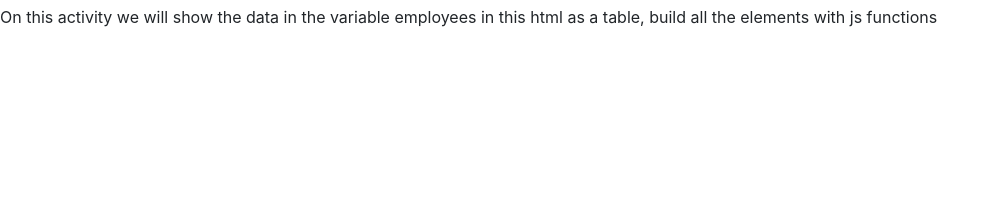
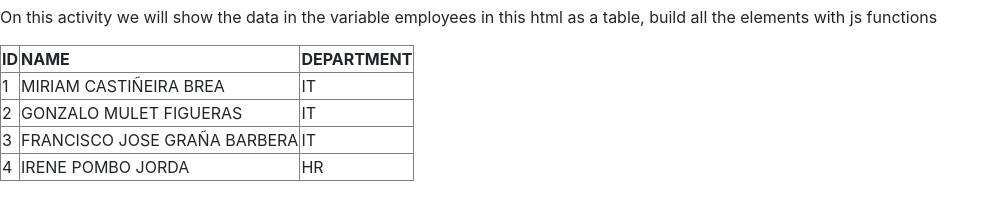
Before and after one commit to kpitantrueno/DEW-IVANDENIZ, a plain HTML site: page activity1/index.html in a window 1280 px wide. Shown: the part 51-270 px from the top of the page, without its empty margins (0-1000 px from the left). Drawn offline with nearby package versions, Linux system fonts and the light colour scheme.

Commit message:
first exercise finish

```diff
--- a/activity1/index.html
+++ b/activity1/index.html
@@ -15,7 +15,88 @@
     <p>On this activity we will show the data in the variable employees in this html as a table, build all the elements with js functions</p>
     <div id="table-container"></div>
     <script>
-     var employees = [{"id":1,"name":"MIRIAM CASTIÑEIRA BREA","department":"IT"},{"id":2,"name":"GONZALO MULET FIGUERAS","department":"IT"},{"id":3,"name":"FRANCISCO JOSE GRAÑA BARBERA","department":"IT"},{"id":4,"name":"IRENE POMBO JORDA","department":"HR"}]
+
+
+
+    var employees = [{"id":1,"name":"MIRIAM CASTIÑEIRA BREA","department":"IT"},{"id":2,"name":"GONZALO MULET FIGUERAS","department":"IT"},{"id":3,"name":"FRANCISCO JOSE GRAÑA BARBERA","department":"IT"},{"id":4,"name":"IRENE POMBO JORDA","department":"HR"}]
+
+    //CREO LA TABLA Y LA INYECTO EN EL BODY
+    var body = document.querySelector('body');
+    var table = document.createElement('table');
+    table.setAttribute('border', '1px');
+    body.appendChild(table);
+
+
+    //ME SITUO EN LA TABLA
+    var latable = document.querySelector('table');
+
+
+    //CREO LOS ENCABEZADOS
+    var thID = document.createElement('th');
+    thID.innerText = 'ID' ;
+    latable.appendChild(thID);
+
+    var thNAME = document.createElement('th');
+    thNAME.innerText = 'NAME' ;
+    latable.appendChild(thNAME);
+
+
+    var thDEPARTMENT = document.createElement('th');
+    thDEPARTMENT.innerText = 'DEPARTMENT' ;
+    latable.appendChild(thDEPARTMENT);
+
+
+
+
+
+        for (let index = 0; index < employees.length; index++) {
+
+
+          //POR CADA OBJETO DEL ARRAY CREO UN TR
+          var tr = document.createElement('tr');
+          tr.id = index;
+          latable.appendChild(tr);
+
+
+
+         //OBTENGO CUANTOS ATRIBUTOS TIENE EL OBJETO PARA LUEGO RECORRERLOS
+         let lengthOfObject = Object.keys(employees[index]).length;
+         //OBTENGO EL NOMBRE DE ESOS ATRIBUTOS PARA LUEGO OBTENER SU VALOR
+         let attributes =  Object.keys(employees[index]);
+
+
+
+
+              for (let index2 = 0; index2 < lengthOfObject; index2++) {
+
+                //POR CADA ATRIBUTO DEL OBJETO CREO UN TD Y LE AÑADO EL VALOR DE CADA UNO
+                var td = document.createElement('td');
+                td.innerText = employees[index][attributes[index2]];
+                var actuallTR = document.getElementById(index);
+                actuallTR.appendChild(td);
+
+
+              }
+
+
+        }
+
+
+
+
+
+
+
+
+
+
+
+
+
+
+
+
+
     </script>
   </body>
 </html>
```
